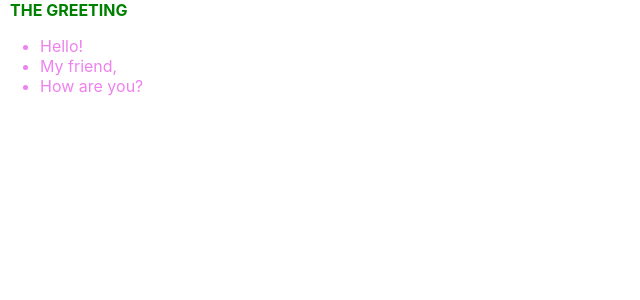
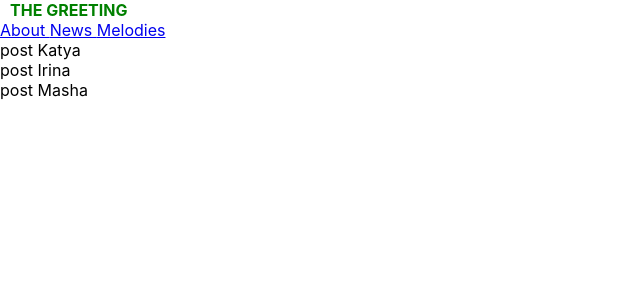
Before and after one commit to eliseevais/samurai_2_0, a React (Create React App) app: page / in a window 1280 px wide. Shown: the top 300 px of the page, without its empty margins (0-640 px from the left). Built offline with nearby package versions, Linux system fonts and the light colour scheme.

Commit message:
lesson 07

```diff
--- a/src/App.js
+++ b/src/App.js
@@ -6,13 +6,30 @@ const App = () => {
       <div className="greeting">
         THE GREETING
       </div>
-      <ul>
-        <li>Hello!</li>
-        <li>My friend,</li>
-        <li>How are you?</li>
-      </ul>
+      <Menu />
+      <Posts />
     </div>
   );
 }
 
+const Menu = () => {
+  return (
+    <div>
+      <a href="#">About </a>
+      <a href="#">News </a>
+      <a href="#">Melodies </a>
+    </div>
+  )
+}
+
+const Posts = () => {
+  return (
+    <div>
+      <div>post Katya</div>
+      <div>post Irina</div>
+      <div>post Masha</div>
+    </div>
+  )
+}
+
 export default App;
```
